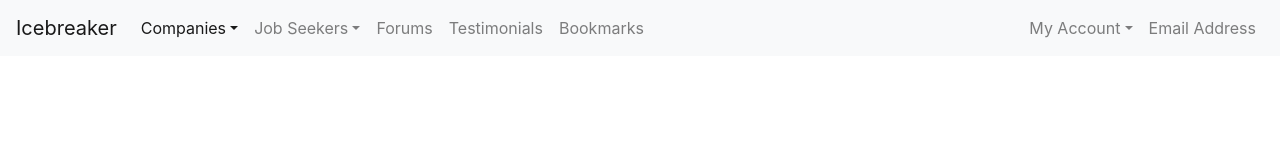
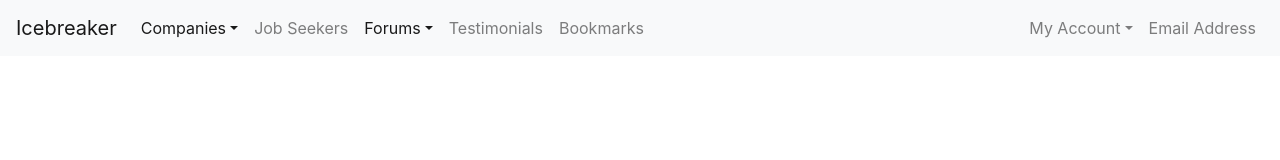
Before and after one commit to apreece13/icebreaker-react, a React (Create React App) app: page / in a window 1280 px wide. Shown: the top 160 px of the page. Built offline with nearby package versions, Linux system fonts and the light colour scheme.

Commit message:
adjusted dropdowns according to Ticket 2

```diff
--- a/src/Components/nav/IceNavbar.js
+++ b/src/Components/nav/IceNavbar.js
@@ -26,16 +26,15 @@ class IceNavbar extends Component {
                             </NavDropdown>
 
                             {/* Job Seekers Dropdown */}
-                            <NavDropdown title="Job Seekers" id="collasible-nav-dropdown-job-seeker">
-                                <NavDropdown.Item href="#action/3.1">Find A Company</NavDropdown.Item>
-                                <NavDropdown.Item href="#action/3.2">Another action</NavDropdown.Item>
-                                <NavDropdown.Item href="#action/3.3">Something</NavDropdown.Item>
-                                <NavDropdown.Divider />
-                                <NavDropdown.Item href="#action/3.4">Separated link</NavDropdown.Item>
+                            <Nav.Link href="#JobSeekers">Job Seekers</Nav.Link>
+
+                            {/* Forums Dropdown */}
+                            <NavDropdown title="Forums" id="collasible-nav-dropdown-forums" active="false">
+                                <NavDropdown.Item href="#action/3.1">Company Forums</NavDropdown.Item>
+                                <NavDropdown.Item href="#action/3.2">Job Seeker Forums</NavDropdown.Item>
                             </NavDropdown>
 
                             {/* Nav.Links */}
-                            <Nav.Link href="#Forums">Forums</Nav.Link>
                             <Nav.Link href="#Testimonials">Testimonials</Nav.Link>
                             <Nav.Link href="#Bookmarks">Bookmarks</Nav.Link>
                         </Nav>
```
